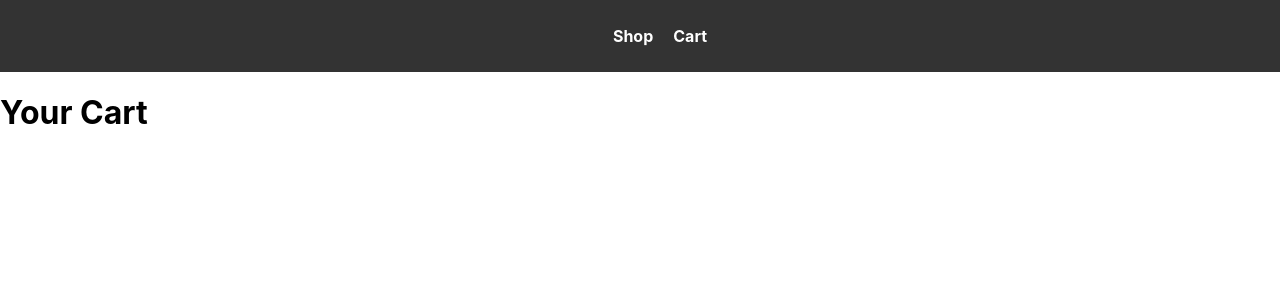
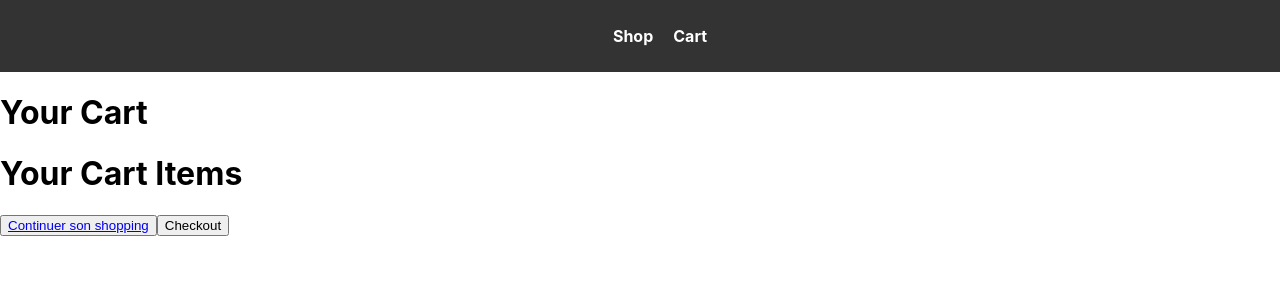
Before and after one commit to ELophem/ECAMAZON, a React (Create React App) app in the folder ecamazon/: page /cart in a window 1280 px wide. Shown: the top 300 px of the page. Built offline with nearby package versions, Linux system fonts and the light colour scheme.

Commit message:
début du cart

```diff
--- a/ecamazon/src/App.js
+++ b/ecamazon/src/App.js
@@ -16,7 +16,7 @@ const App = () => {
               <Link to="/" className="nav-link">Shop</Link>
             </li>
             <li>
-              <Link to="/cart" className="nav-link">Cart</Link>
+              <Link to="/Cart" className="nav-link">Cart</Link>
             </li>
           </ul>
         </div>
--- a/ecamazon/src/Cart.js
+++ b/ecamazon/src/Cart.js
@@ -2,14 +2,43 @@
 
 import React from 'react';
 
+import { BrowserRouter as Router, Routes, Route, Link } from 'react-router-dom';
+import { useShopContext } from './shop-context';
+
+import './Product.css';
 const Cart = () => {
-  // Your cart logic, displaying items added to the cart
-  // ...
+  const { cartItems,addToCart,removeFromCart, getTotalCartAmount } = useShopContext();
 
   return (
     <div>
       <h1>Your Cart</h1>
       {/* Cart items display goes here */}
+      <div>
+        <h1>Your Cart Items</h1>
+        <ul>
+        {cartItems.map((product) => (
+          <li key={product.id}>
+                  <img src={product.image_url} />
+              <div className="description">
+        <p>
+          <b>{product.name}</b>
+        </p>
+        <p> Price: ${product.price}</p>
+        <button onClick={() => addToCart(product)}> + </button>
+      </div>
+          </li>
+        ))}
+      </ul>
+      </div>
+      {cartItems.map((product) => (
+      <div><button onClick={() => removeFromCart(product)}> Supprimer le panier </button></div>))}
+      <div>
+        <p>{getTotalCartAmount}</p>
+      </div>
+      <div>
+        <button> <Link to="/"> Continuer son shopping</Link></button>
+        <button>Checkout</button>
+      </div>
     </div>
   );
 };
--- a/ecamazon/src/Product.js
+++ b/ecamazon/src/Product.js
@@ -8,7 +8,7 @@ const Product = () => {
 
   useEffect(() => {
     // Fetch products from your API when the component mounts
-    fetch('http://localhost:3001/products')
+    fetch('http://localhost:3000/products')
       .then((response) => response.json())
       .then((data) => {
         setProducts(data); // Set the fetched products to state
--- a/ecamazon/src/shop-context.js
+++ b/ecamazon/src/shop-context.js
@@ -10,15 +10,19 @@ export const ShopContextProvider = ({ children }) => {
   const addToCart = (product) => {
     setCartItems([...cartItems, product]);
   };
+  const removeFromCart = (product) => {
+    const updatedCart = cartItems.filter((item) => item !== product);
+    setCartItems(updatedCart);
+  };
 
   const getTotalCartAmount = () => {
     return cartItems.reduce((total, product) => total + product.price, 0);
   };
 
   return (
-    <ShopContext.Provider value={{ cartItems, addToCart, getTotalCartAmount }}>
-      {children}
-    </ShopContext.Provider>
+      <ShopContext.Provider value={{ cartItems, addToCart,removeFromCart, getTotalCartAmount }}>
+        {children}
+      </ShopContext.Provider>
   );
 };
 
```
